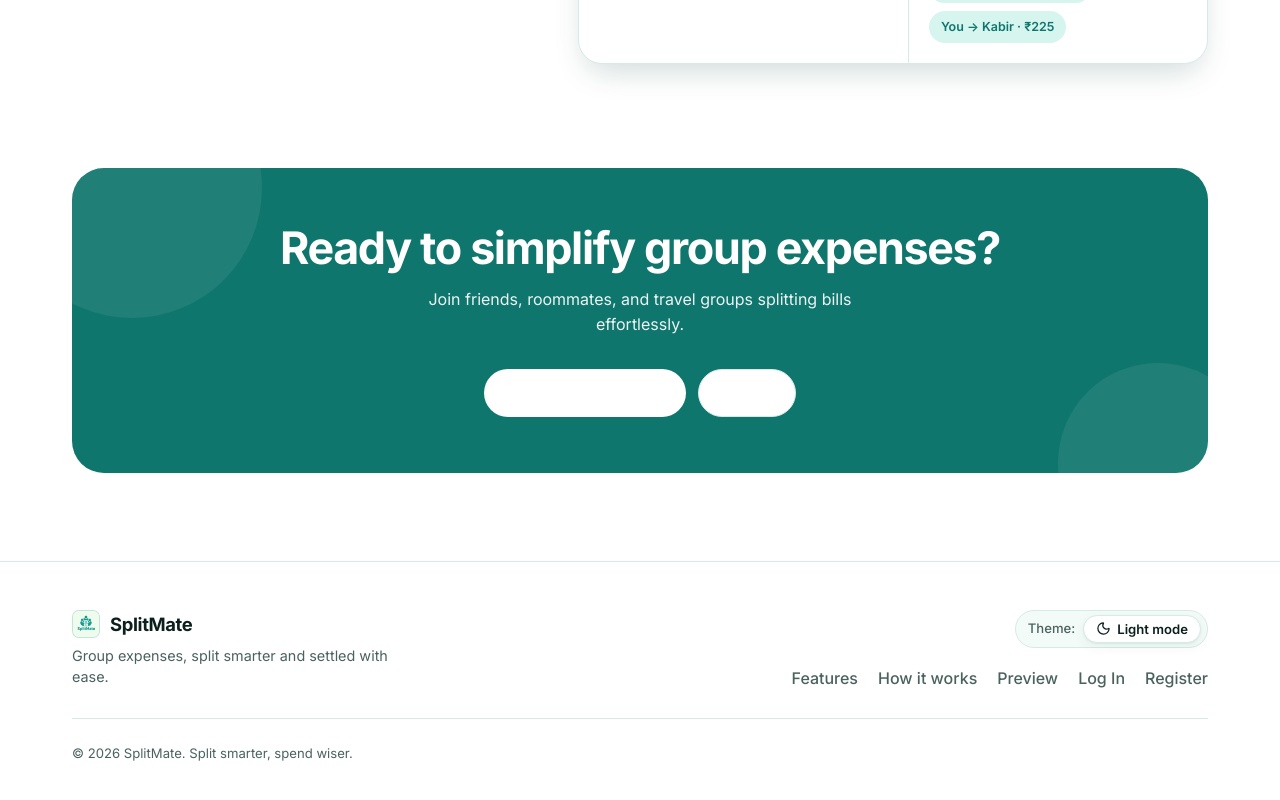
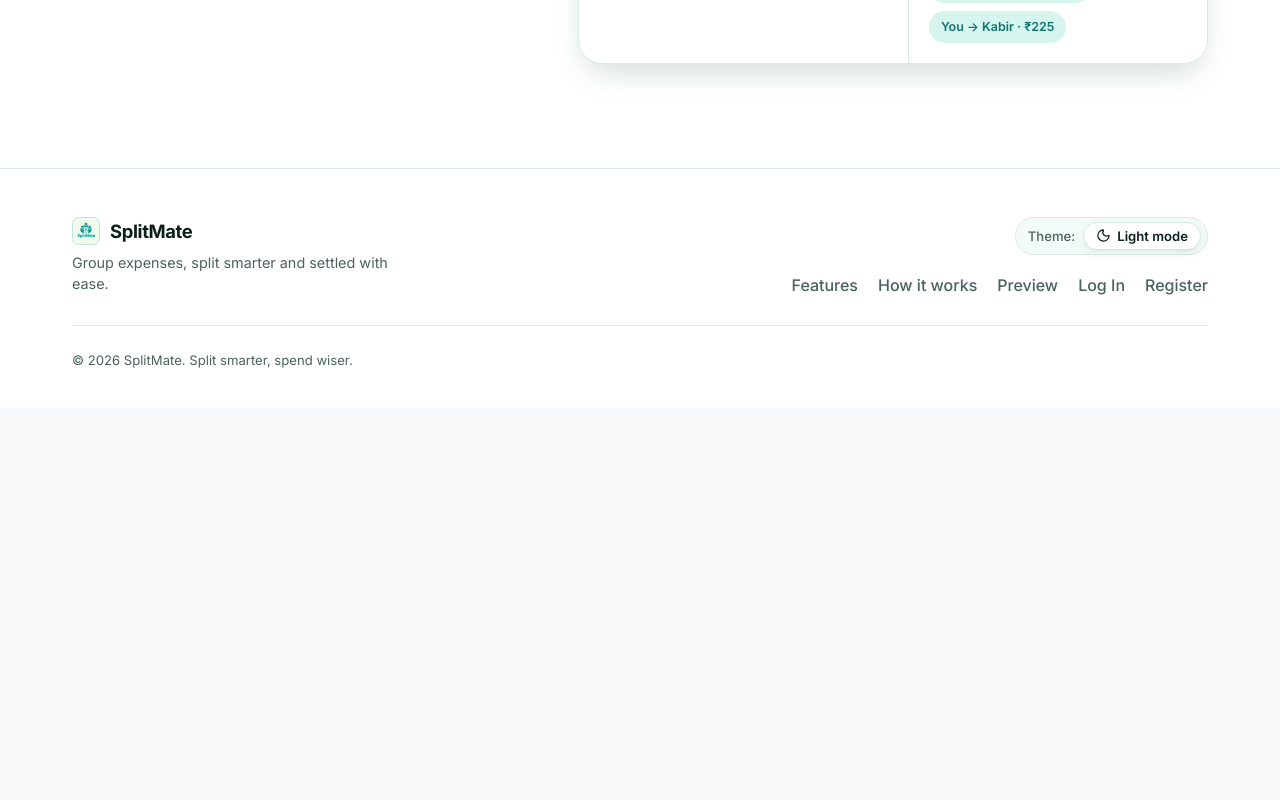
Before and after one commit to Akaash139/SplitMate, a React (Vite) app in the folder client/: page / in a window 1280 px wide. Shown: the part 2966-3766 px from the top of the page. After the commit the page ends 3373 px from the top, so only its background shows below. Built offline with nearby package versions, Linux system fonts and the light colour scheme; no server answers.

Commit message:
ui: remove CTA banner section

```diff
--- a/client/src/pages/Home.jsx
+++ b/client/src/pages/Home.jsx
@@ -177,24 +177,6 @@ export function Home() {
             <ProductPreview />
           </div>
         </section>
-
-        {/* ───────── Call To Action ───────── */}
-        <section className="sm-cta">
-          <div className="sm-container">
-            <Reveal className="sm-cta__box">
-              <h2>Ready to simplify group expenses?</h2>
-              <p>Join friends, roommates, and travel groups splitting bills effortlessly.</p>
-              <div className="sm-hero__cta" style={{ justifyContent: 'center' }}>
-                <Link className="sm-btn sm-btn--light" to={ROUTES.register}>
-                  Get Started Free <ArrowRightIcon size={18} />
-                </Link>
-                <Link className="sm-btn sm-btn--secondary" to={ROUTES.login} style={{ color: 'inherit' }}>
-                  Log In
-                </Link>
-              </div>
-            </Reveal>
-          </div>
-        </section>
       </main>
 
       {/* ───────── Footer ───────── */}
```
